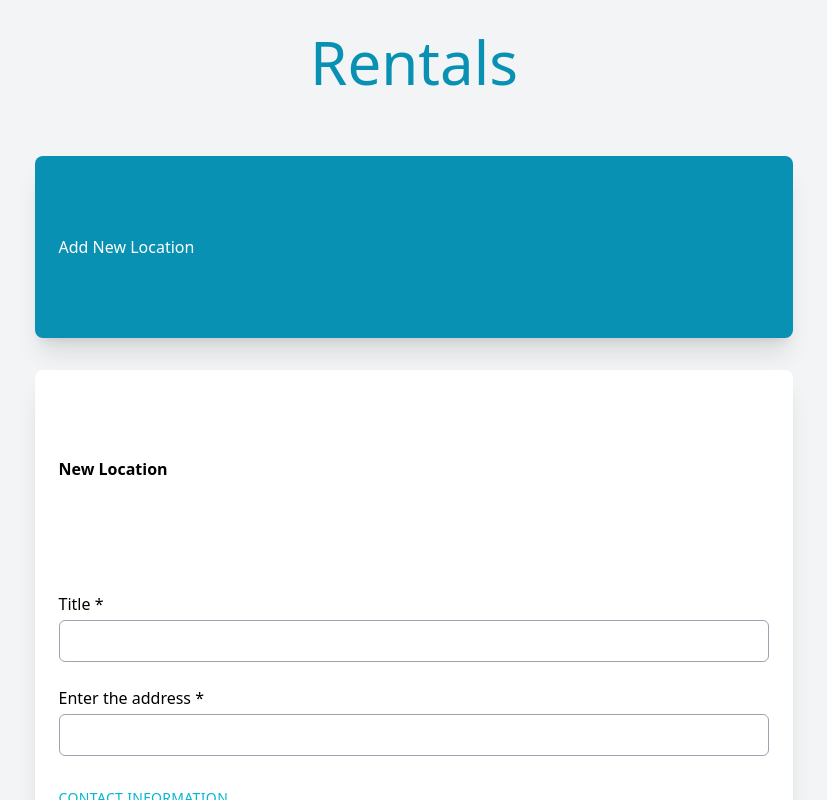
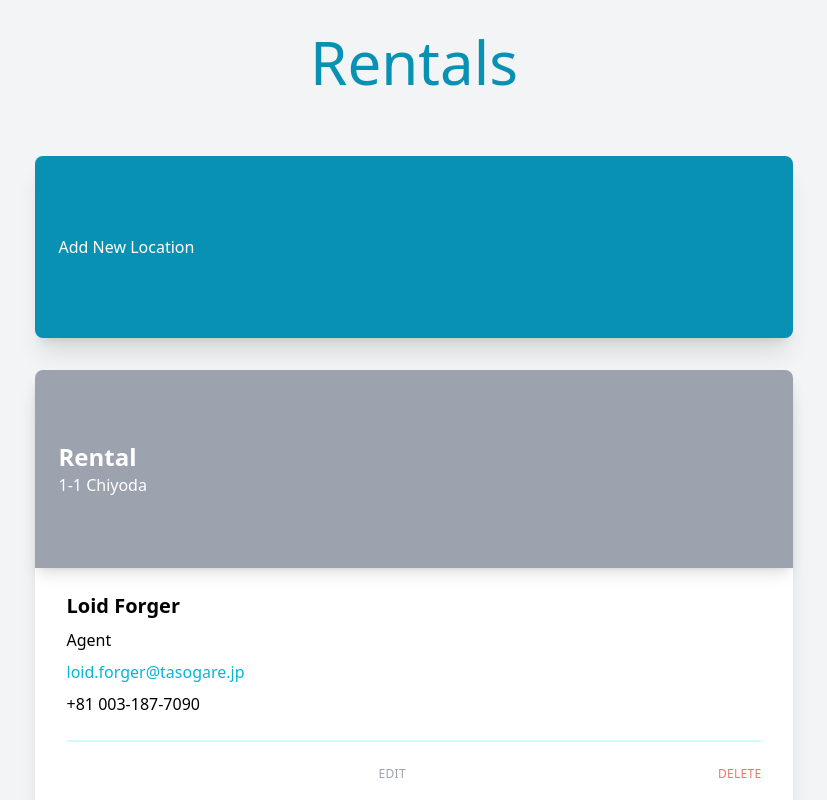
Before and after one commit to nathan-ts/rental-tracker, a Nuxt app: page / in a window 1280 px wide. Shown: the top 800 px of the page, without its empty margins (226-1053 px from the left). Built offline with nearby package versions, Linux system fonts and the light colour scheme.

Commit message:
add toggle for 'add new location' section

```diff
--- a/components/LocationDetail.vue
+++ b/components/LocationDetail.vue
@@ -8,12 +8,16 @@
 ">
   <div class="card-header
     w-full
-    p-6
+    px-6
+    py-4
     flex flex-row justify-between items-center
   ">
     <div class="h3 text-base font-bold">{{ title }} Location</div>
-    <!-- change New Location to a variable depending on edit status passed in -->
-    <font-awesome-icon :icon="['fas', 'xmark']" class="text-xl text-gray-300"/>
+    <font-awesome-icon
+      :icon="['fas', 'xmark']"
+      class="text-xl text-gray-300"
+      @click="showDetail(false)"
+    />
   </div>
   <form>
     <div class="card-info
@@ -69,5 +73,10 @@ data() {
     title: this.edit ? "Edit" : "New",
   };
 },
+methods: {
+  showDetail(value) {
+    this.$emit("input", value);
+  },
+}
 }
 </script>
--- a/components/NewLocation.vue
+++ b/components/NewLocation.vue
@@ -1,5 +1,7 @@
 <template>
-	<div class="new-location
+	<div>
+		<!-- Add New Location visible by default -->
+		<div v-if="!showNewLocation" class="new-location
 			bg-cyan-600
 			text-white
 			text-base
@@ -9,9 +11,30 @@
 			flex flex-row justify-between items-center
 		">
 			<p>Add New Location</p>
-		<font-awesome-icon :icon="['fas', 'plus']" class="text-xl"/>
+			<font-awesome-icon
+				:icon="['fas', 'plus']"
+				class="text-xl"
+				@click="showDetail(true)"
+			/>
+		</div>
+		<!-- New Location Details visible if '+' button clicked -->
+		<div v-if="showNewLocation">
+			<LocationDetail :edit="false" @input="e => showDetail(e)"/>
+		</div>
 	</div>
 </template>
 
 <script>
+export default {
+	data() {
+		return {
+			showNewLocation: false,
+		}
+	},
+	methods: {
+		showDetail(value) {
+			this.showNewLocation = value;
+		},
+	},
+};
 </script>
--- a/pages/index.vue
+++ b/pages/index.vue
@@ -1,7 +1,7 @@
 <template>
 	<main class="flex p-4 text-lg bg-gray-100 flex-col flex-1">
 		<NewLocation />
-		<LocationDetail :edit="false"/>
+		<!-- <LocationDetail :edit="false"/> -->
 		<RentalCardOpen />
 		<RentalCard />
 		<RentalCard />
```
Lines whose indentation alone changed are shown as unchanged.
